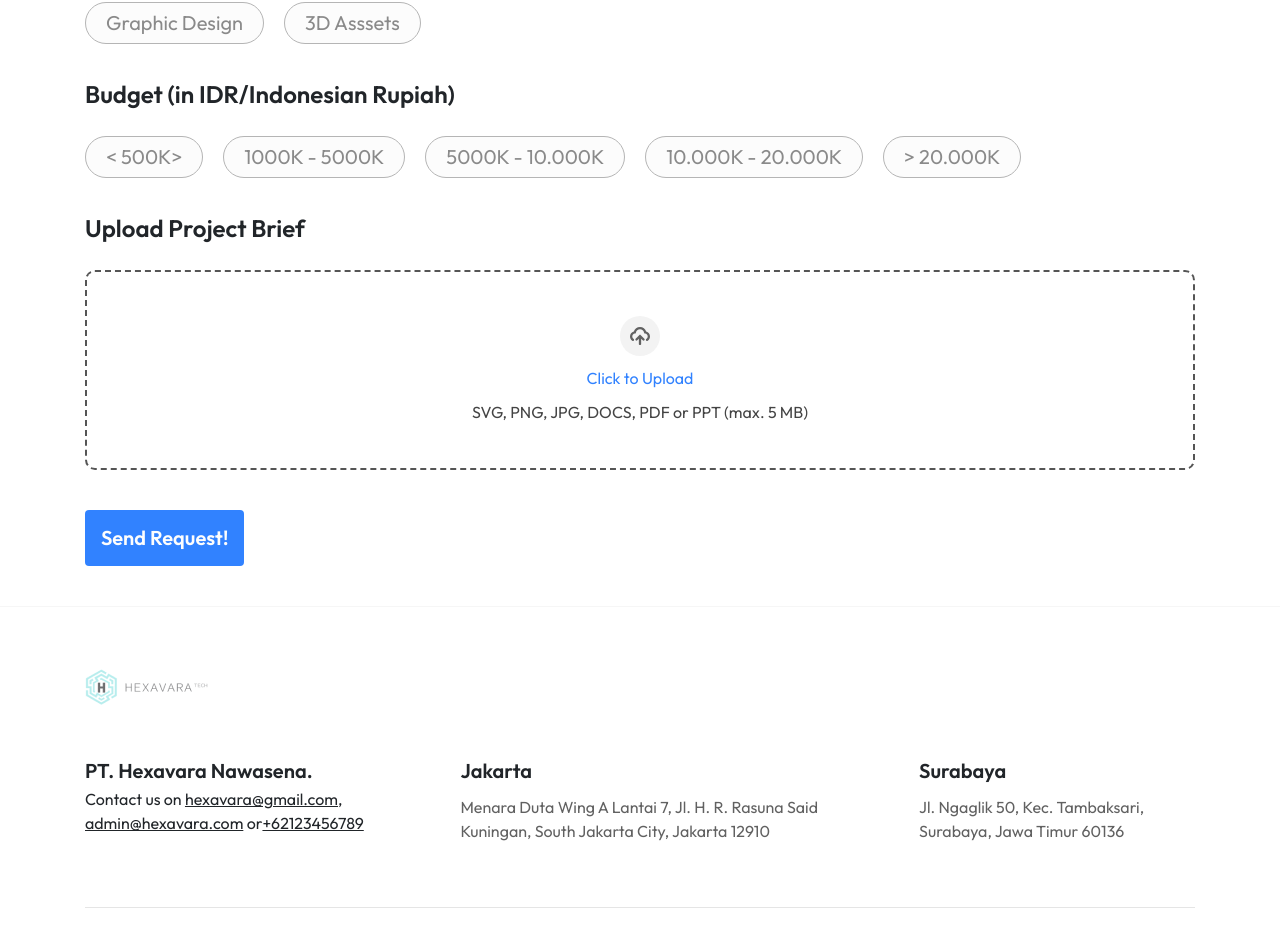
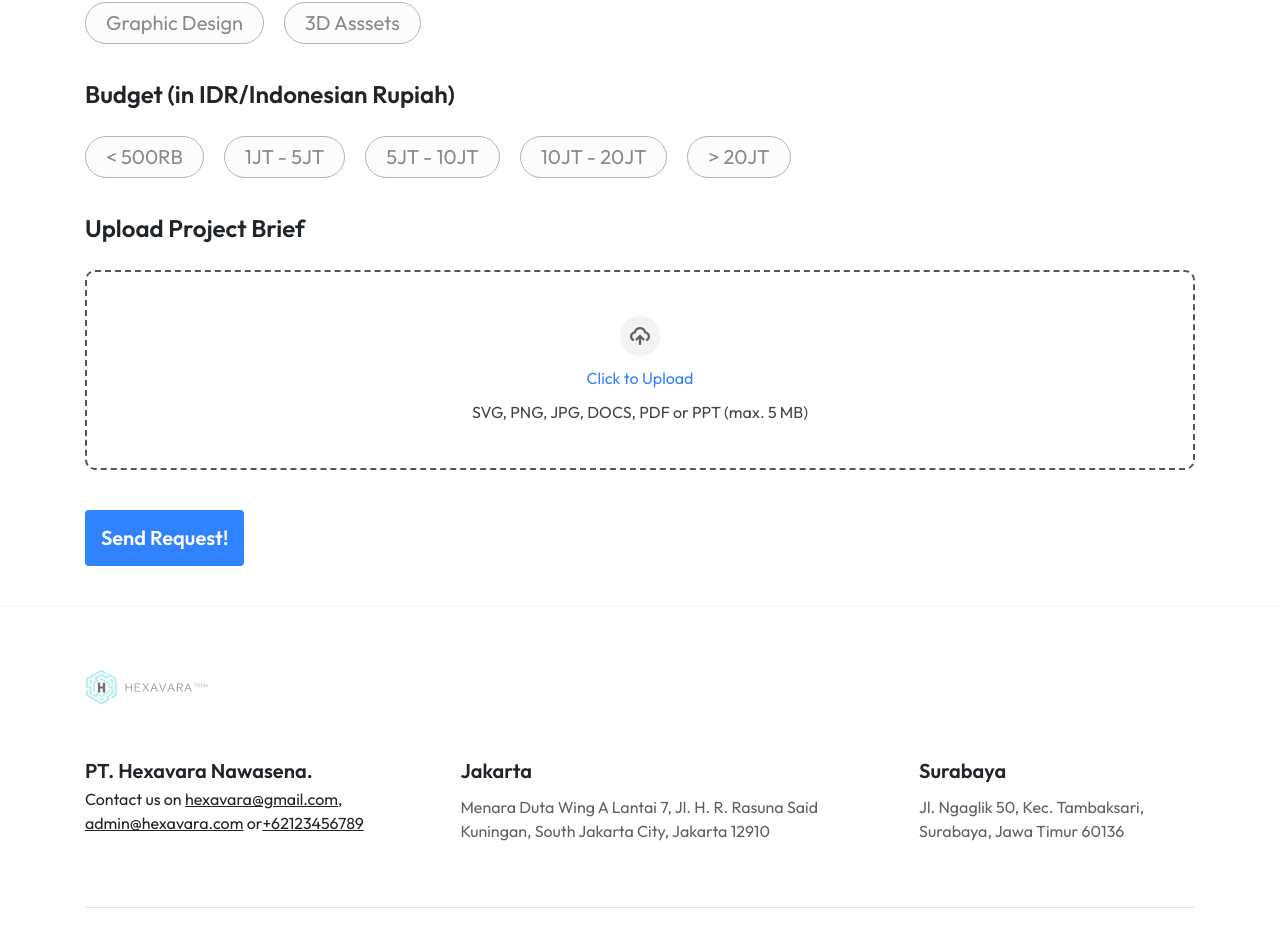
Before and after one commit to Ianphantom/hexavara, a React (Create React App) app: page /contact in a window 1280 px wide. Shown: the part 1402-2340 px from the top of the page. Built offline with nearby package versions, Linux system fonts and the light colour scheme.

Commit message:
hotfix dataBudget

```diff
--- a/src/pages/ContactUsPages/ContactUsPagesIndex.js
+++ b/src/pages/ContactUsPages/ContactUsPagesIndex.js
@@ -26,11 +26,11 @@ const dataCategory = [
 ];
 
 const dataBudget = [
-	'< 500K>',
-	'1000K - 5000K',
-	'5000K - 10.000K',
-	'10.000K - 20.000K',
-	'> 20.000K',
+	'< 500RB',
+	'1JT - 5JT',
+	'5JT - 10JT',
+	'10JT - 20JT',
+	'> 20JT',
 ];
 
 const ContactUsPagesIndex = () => {
--- a/src/pages/ProductPages/ProductModuleComponent.js
+++ b/src/pages/ProductPages/ProductModuleComponent.js
@@ -63,7 +63,7 @@ const ProductModuleComponentStyled = styled.div`
       border-radius: 12px;
       object-fit: cover;
       height: 100%;
-      transition: all 0.5s ease;
+      transition: all 1s ease;
     }
   }
 
@@ -78,7 +78,7 @@ const ProductModuleComponentStyled = styled.div`
       padding: 36px 36px;
       border-bottom: solid 1px #296cd4;
       cursor: pointer;
-      transition: all 0.5s ease;
+      transition: all 1s ease;
       .desc {
         display: none;
       }
```
